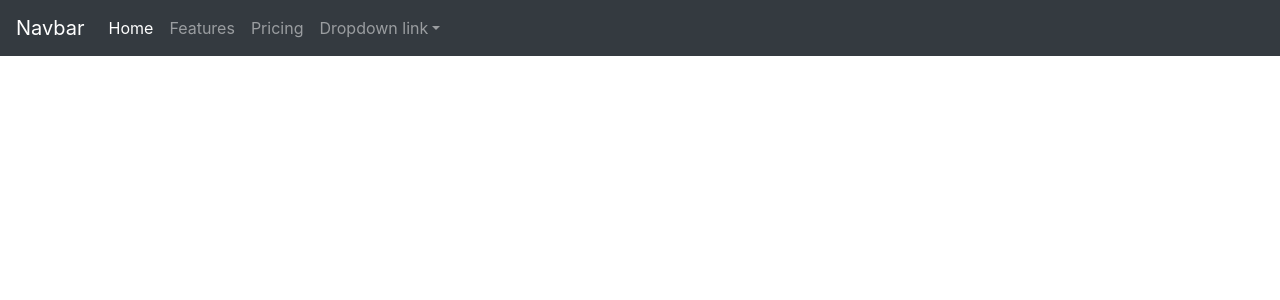
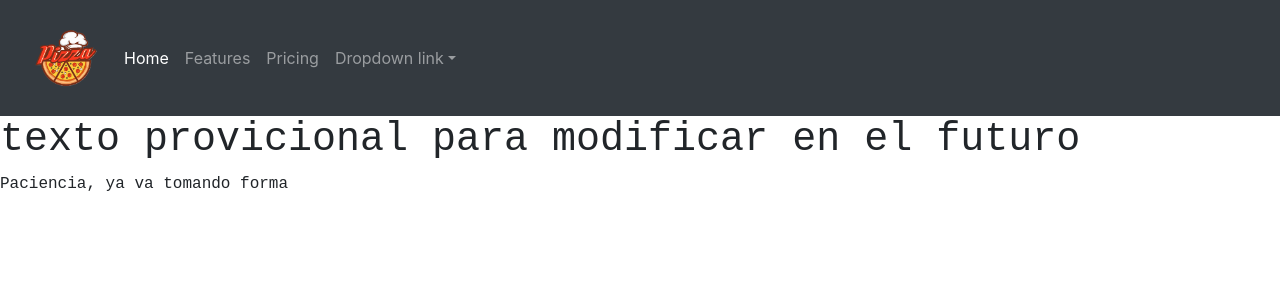
Before and after one commit to Viiicc/LieggiReact, a React (Create React App) app: page / in a window 1280 px wide. Shown: the top 300 px of the page. Built offline with nearby package versions, Linux system fonts and the light colour scheme.

Commit message:
nuevo commit

```diff
--- a/src/App.css
+++ b/src/App.css
@@ -36,3 +36,8 @@
     transform: rotate(360deg);
   }
 }
+
+.Estilo1{
+  font-family: monospace;
+
+}
--- a/src/App.js
+++ b/src/App.js
@@ -1,39 +1,22 @@
-import logo from './logo.svg';
+import React, {Component} from 'react';
 import './App.css';
 import 'bootstrap/dist/css/bootstrap.min.css';
+import NavBar from './components/NavBar';
+import Catalogo from './components/catalogo';
 
-function App() {
-  return (
-<nav class="navbar navbar-expand-lg navbar-dark bg-dark">
-  <a class="navbar-brand" href="#">Navbar</a>
-  <button class="navbar-toggler" type="button" data-toggle="collapse" data-target="#navbarNavDropdown" aria-controls="navbarNavDropdown" aria-expanded="false" aria-label="Toggle navigation">
-    <span class="navbar-toggler-icon"></span>
-  </button>
-  <div class="collapse navbar-collapse" id="navbarNavDropdown">
-    <ul class="navbar-nav">
-      <li class="nav-item active">
-        <a class="nav-link" href="#">Home <span class="sr-only">(current)</span></a>
-      </li>
-      <li class="nav-item">
-        <a class="nav-link" href="#">Features</a>
-      </li>
-      <li class="nav-item">
-        <a class="nav-link" href="#">Pricing</a>
-      </li>
-      <li class="nav-item dropdown">
-        <a class="nav-link dropdown-toggle" href="#" id="navbarDropdownMenuLink" data-toggle="dropdown" aria-haspopup="true" aria-expanded="false">
-          Dropdown link
-        </a>
-        <div class="dropdown-menu" aria-labelledby="navbarDropdownMenuLink">
-          <a class="dropdown-item" href="#">Action</a>
-          <a class="dropdown-item" href="#">Another action</a>
-          <a class="dropdown-item" href="#">Something else here </a>
-        </div>
-      </li>
-    </ul>
-  </div>
-</nav>
-  );
+
+
+
+class App extends Component {
+  render () {
+    return (
+      <div>
+        <NavBar/>
+        <Catalogo subtitle={'Paciencia, ya va tomando forma'} />
+      </div>
+
+    );
+  }
 }
 
 export default App;
--- /dev/null
+++ b/src/components/Logo.js
@@ -0,0 +1,13 @@
+import React, { Fragment } from 'react'
+import imagen from '../LOGO.png'
+
+
+function Logo() {
+    return (
+        <Fragment>
+        <img src={imagen} width='100px' height='auto' />
+        </Fragment>
+    )
+}
+
+export default Logo
--- /dev/null
+++ b/src/components/NavBar.js
@@ -0,0 +1,37 @@
+import React from 'react'
+import Logo from './Logo'
+
+
+export default function NavBar() {
+    return (
+<nav class="navbar navbar-expand-lg navbar-dark bg-dark">
+  <a href="#"><Logo/></a>
+  <button class="navbar-toggler" type="button" data-toggle="collapse" data-target="#navbarNavDropdown" aria-controls="navbarNavDropdown" aria-expanded="false" aria-label="Toggle navigation">
+    <span class="navbar-toggler-icon"></span>
+  </button>
+  <div class="collapse navbar-collapse" id="navbarNavDropdown">
+    <ul class="navbar-nav">
+      <li class="nav-item active">
+        <a class="nav-link" href="#">Home <span class="sr-only">(current)</span></a>
+      </li>
+      <li class="nav-item">
+        <a class="nav-link" href="#">Features</a>
+      </li>
+      <li class="nav-item">
+        <a class="nav-link" href="#">Pricing</a>
+      </li>
+      <li class="nav-item dropdown">
+        <a class="nav-link dropdown-toggle" href="#" id="navbarDropdownMenuLink" data-toggle="dropdown" aria-haspopup="true" aria-expanded="false">
+          Dropdown link
+        </a>
+        <div class="dropdown-menu" aria-labelledby="navbarDropdownMenuLink">
+          <a class="dropdown-item" href="#">Action</a>
+          <a class="dropdown-item" href="#">Another action</a>
+          <a class="dropdown-item" href="#">Something else here</a>
+        </div>
+      </li>
+    </ul>
+  </div>
+</nav>
+    )
+}
--- /dev/null
+++ b/src/components/catalogo.js
@@ -0,0 +1,10 @@
+import React from 'react'
+
+export default function catalogo(props) {
+    return (
+        <div className="Estilo1">
+            <h1>texto provicional para modificar en el futuro</h1>
+            <p>{props.subtitle}</p>
+        </div>
+    )
+}
```
Also changed, not shown: public/Images/LOGO.png (added), src/LOGO.png (added).
